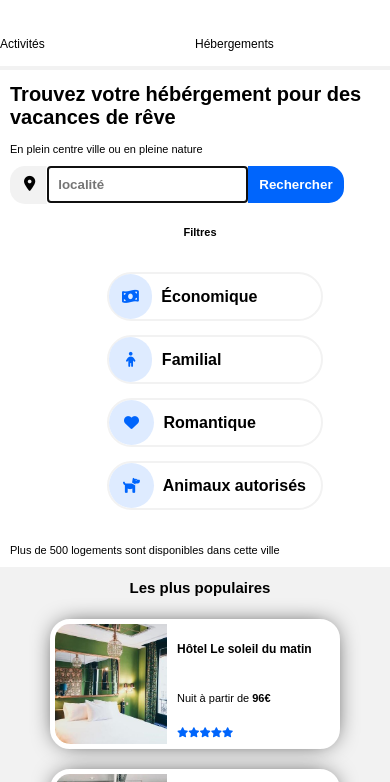
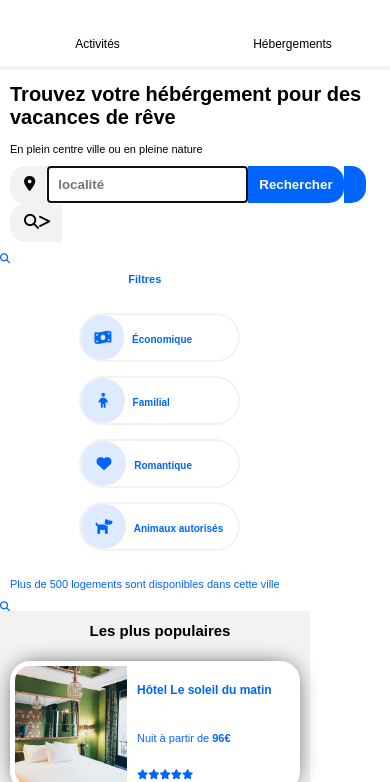
Before and after one commit to Exmor17/AxelFontaine_2_20092020, a plain HTML site: page reservia.html in a window 390 px wide. Shown: the part 62-844 px from the top of the page. Drawn offline with Linux system fonts and the light colour scheme; a web font is replaced by a local one.

Commit message:
Résolution problème alignement navigation mobile

```diff
--- a/reservia.css
+++ b/reservia.css
@@ -151,6 +151,7 @@ form p i
     padding: 11px;
     margin-left: 0;
 }
+
 #filtres
 {
     display: flex;
@@ -461,8 +462,8 @@ footer
 {
     font-size: 12px;
     text-decoration: none;
+    text-align: center;
     font-style: normal;
-    justify-content: center;
     padding: 35px 0 15px 0;
     width: 50%;
     border-bottom: solid #F2F2F2 4px;
--- a/reservia.html
+++ b/reservia.html
@@ -25,7 +25,7 @@
     		<p> En plein centre ville ou en pleine nature </p>
     		<form method="post" action="recherche_localite.php">
     			<p>
-    				<i class="fas fa-map-marker-alt"> </i><input type="search" name="localite" id="localite" placeholder="localité" size="20" maxlength="18" autofocus/><input class="bouton_recherche" type="button" value="Rechercher">
+    				<i class="fas fa-map-marker-alt"> </i><input type="search" name="localite" id="localite" placeholder="localité" size="20" maxlength="18" autofocus/><input class="bouton_recherche" type="button" value="Rechercher"><input class="bouton_recherche" type="button"><i class="fas fa-search"</i>>
 
 
     			</p>
```
